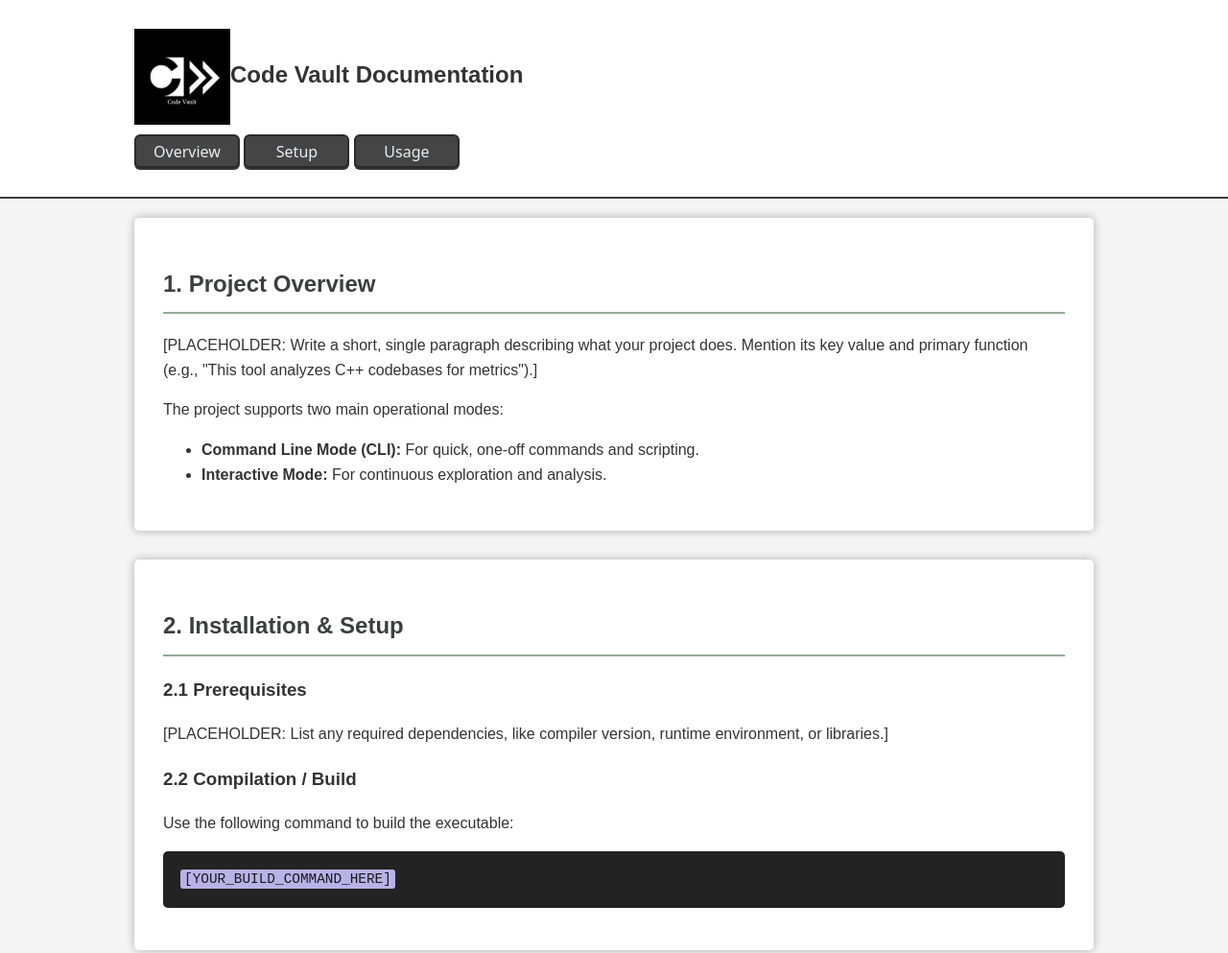
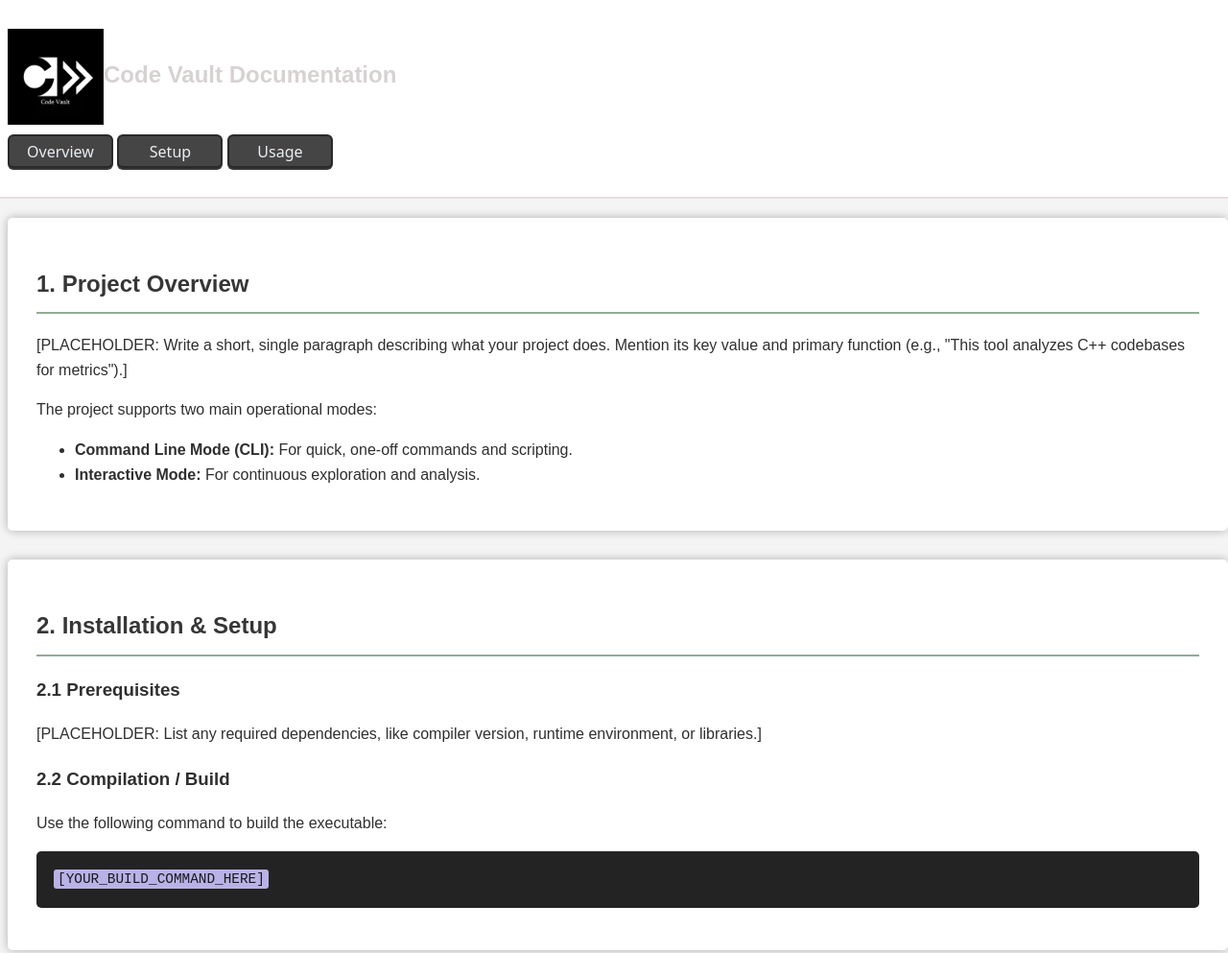
Before and after one commit to tecnolgd/Code-Vault-doc, a plain HTML site: page index.html in a window 1280 px wide. Shown: the top 993 px of the page at 96% size. Drawn offline with Linux system fonts and the light colour scheme.

Commit message:
Modify: style.css file

```diff
--- a/style.css
+++ b/style.css
@@ -3,24 +3,31 @@
 body {
     font-family: Arial, sans-serif;
     line-height: 1.6;
-    color: #333;
+    color: #2f2f2f;
     background-color: #f4f4f4;
     margin: 0;
     padding: 0;
 }
 
 .container {
-    width: 80%;
-    max-width: 1000px;
+    width:auto;
+    max-width: auto;
     margin: 0 auto;
     padding: 20px 0;
+    margin-left: 8px;
+}
+/*Header bar */
+.headerBar{
+    background-color: black;
+    border-radius: 5px;
+
 }
 
 /* Header and Navigation */
 
 header {
-    background: #ffffff;
-    border-bottom: 2px solid #3d3d3d;
+    background:white;
+    border-bottom: 2px solid #e6e0e0;
     padding: 10px 0;
 }
 .site-logo {
@@ -28,6 +35,7 @@ header {
     width: 100px;;
     vertical-align:middle;
     display:inline-block;
+
 
 }
 
@@ -43,12 +51,12 @@ header {
 header h1 {
     font-size: 24px;
     margin: 0 0 10px 0;
-    color: #333;
+    color: #d7d2d2;
 }
 
 nav{
     text-decoration: none;
-    color: #81868a;
+    color: #f2f4f6;
     margin-right: 15px;
     font-weight: bold;
 }
@@ -93,7 +101,7 @@ section {
 }
 
 section h2 {
-    color: #3d3e3e;
+    color: #363636;
     border-bottom: 2px solid #93ab97;
     padding-bottom: 10px;
     margin-bottom: 20px;
```
